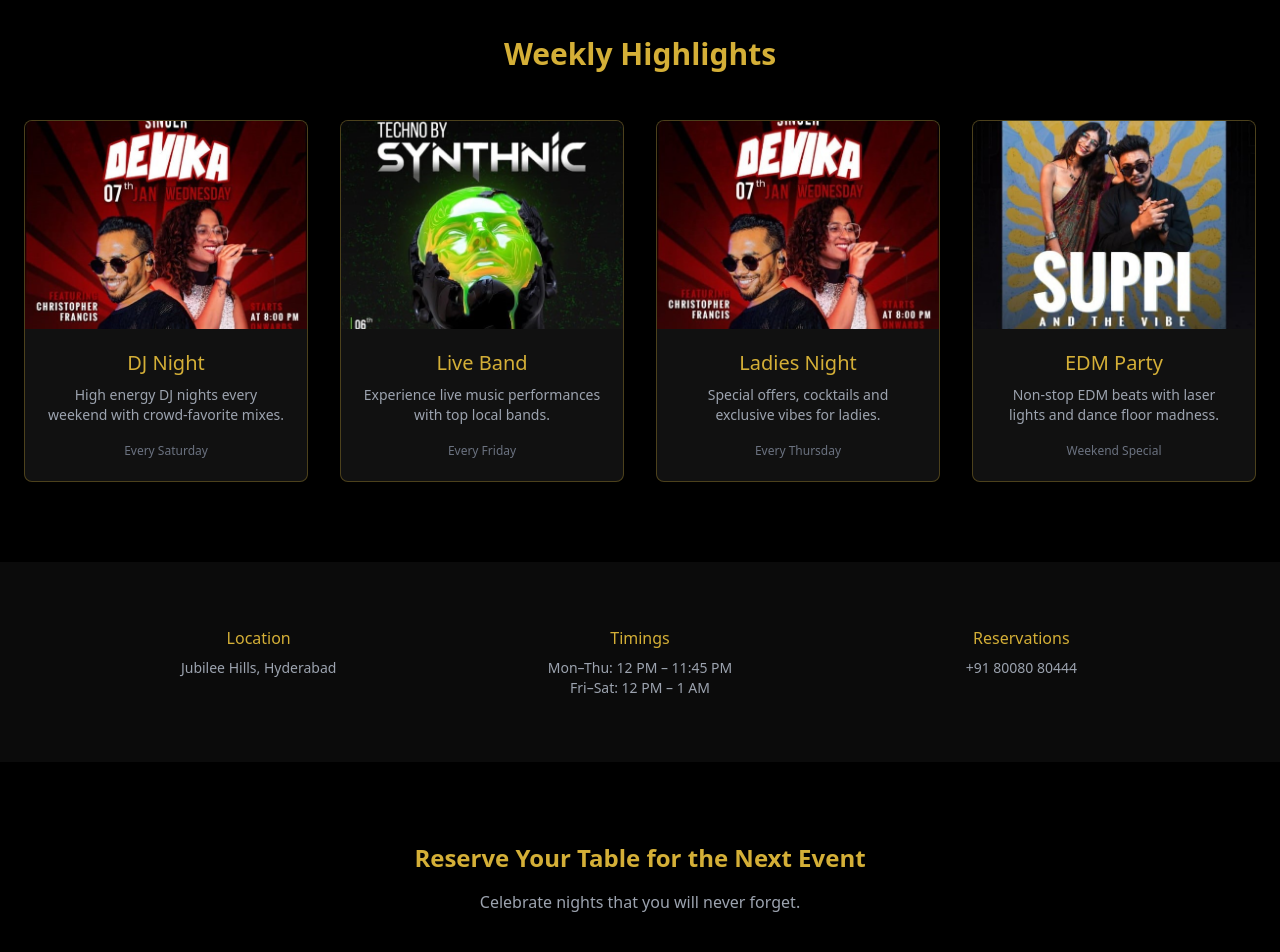
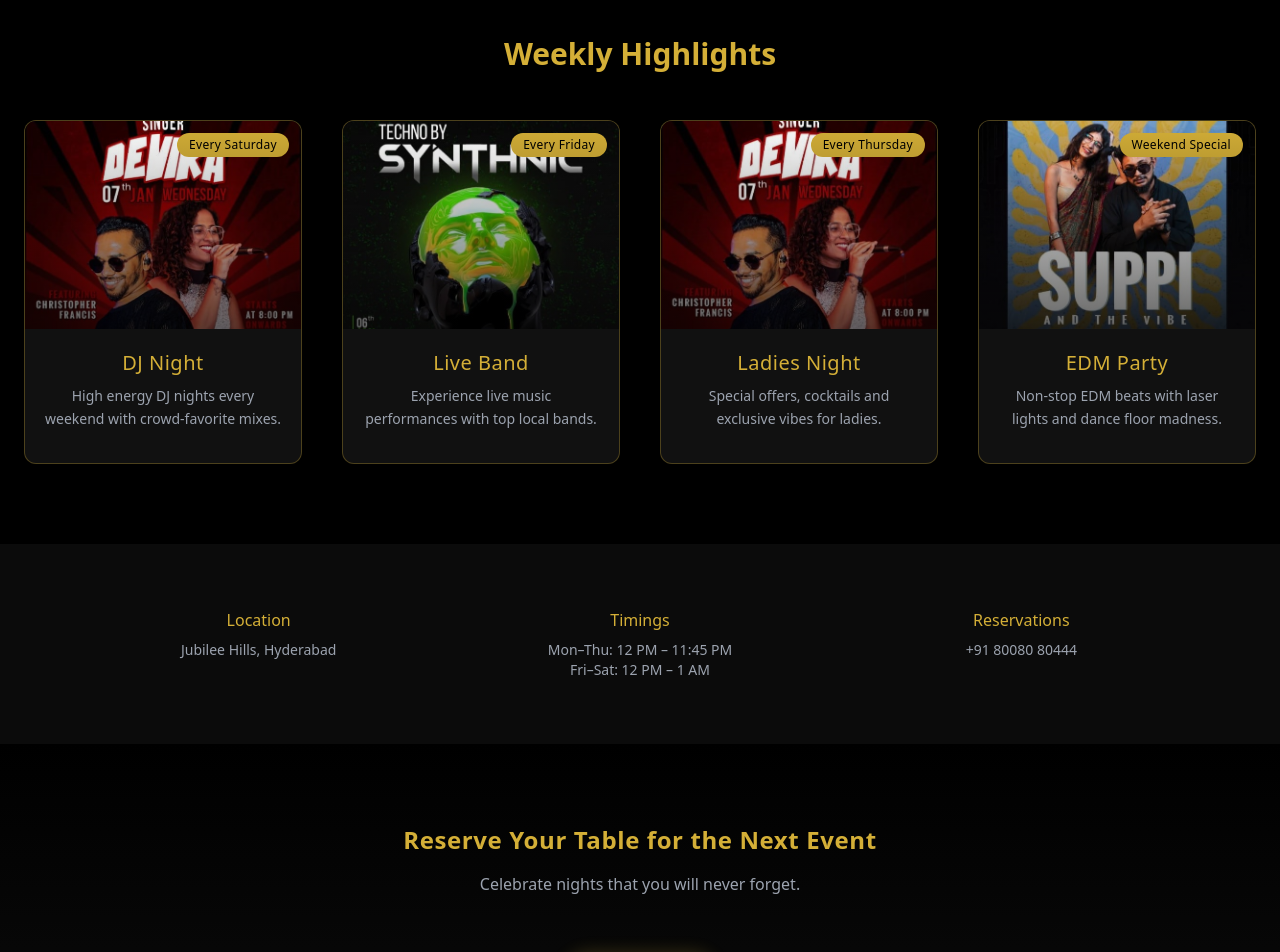
Before and after one commit to jacksyswain/vault-brewary, a React (Vite) app: page /events in a window 1280 px wide. Shown: the part 540-1492 px from the top of the page. Built offline with nearby package versions, Linux system fonts and the light colour scheme.

Commit message:
Add frontend source code

```diff
--- a/src/pages/Events.jsx
+++ b/src/pages/Events.jsx
@@ -44,6 +44,8 @@ export default function Events() {
           src={hero}
           className="absolute inset-0 w-full h-full object-cover opacity-40"
         />
+        <div className="absolute inset-0 bg-black/40"></div>
+
         <div className="relative z-10 px-6">
           <h1 className="text-4xl md:text-6xl font-bold tracking-widest text-gold">
             EVENTS AT VAULT
@@ -60,23 +62,36 @@ export default function Events() {
           Weekly Highlights
         </h2>
 
-        <div className="grid md:grid-cols-2 lg:grid-cols-4 gap-8">
+        <div className="grid md:grid-cols-2 lg:grid-cols-4 gap-10">
           {events.map((e, i) => (
             <div
               key={i}
-              className="bg-[#111] border border-gold/30 overflow-hidden group rounded-lg"
+              className="relative bg-[#111] border border-gold/30 overflow-hidden group rounded-xl shadow-lg hover:shadow-gold/20 transition-all duration-500 hover:-translate-y-2"
             >
-              <div className="overflow-hidden">
+              {/* IMAGE */}
+              <div className="relative overflow-hidden">
                 <img
                   src={e.img}
-                  className="h-52 w-full object-cover group-hover:scale-110 transition duration-500"
+                  className="h-52 w-full object-cover group-hover:scale-110 transition duration-700"
                 />
+
+                {/* DAY BADGE */}
+                <span className="absolute top-3 right-3 bg-gold text-black text-xs px-3 py-1 rounded-full tracking-wide">
+                  {e.day}
+                </span>
+
+                {/* GRADIENT OVERLAY */}
+                <div className="absolute inset-0 bg-gradient-to-t from-black/60 to-transparent"></div>
               </div>
 
+              {/* CONTENT */}
               <div className="p-5 text-center">
-                <h3 className="text-gold text-xl mb-2">{e.title}</h3>
-                <p className="text-gray-400 text-sm mb-3">{e.desc}</p>
-                <span className="text-xs text-gray-500">{e.day}</span>
+                <h3 className="text-gold text-xl mb-2 tracking-wide">
+                  {e.title}
+                </h3>
+                <p className="text-gray-400 text-sm mb-3 leading-relaxed">
+                  {e.desc}
+                </p>
               </div>
             </div>
           ))}
@@ -113,8 +128,8 @@ export default function Events() {
       </section>
 
       {/* CTA */}
-      <section className="py-20 text-center">
-        <h2 className="text-2xl text-gold font-semibold mb-4">
+      <section className="py-20 text-center bg-gradient-to-b from-black to-[#0b0b0b]">
+        <h2 className="text-2xl text-gold font-semibold mb-4 tracking-wide">
           Reserve Your Table for the Next Event
         </h2>
         <p className="text-gray-400 mb-6">
@@ -122,7 +137,6 @@ export default function Events() {
         </p>
 
         <PrimaryButton text="BOOK NOW" />
-
       </section>
 
     </div>
```
